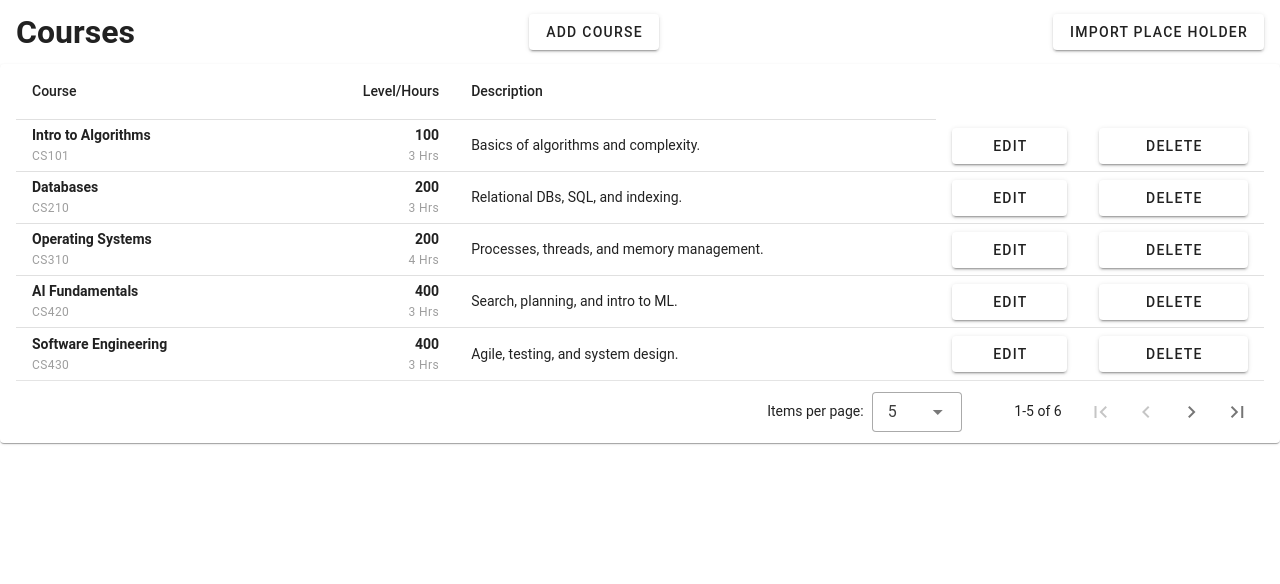
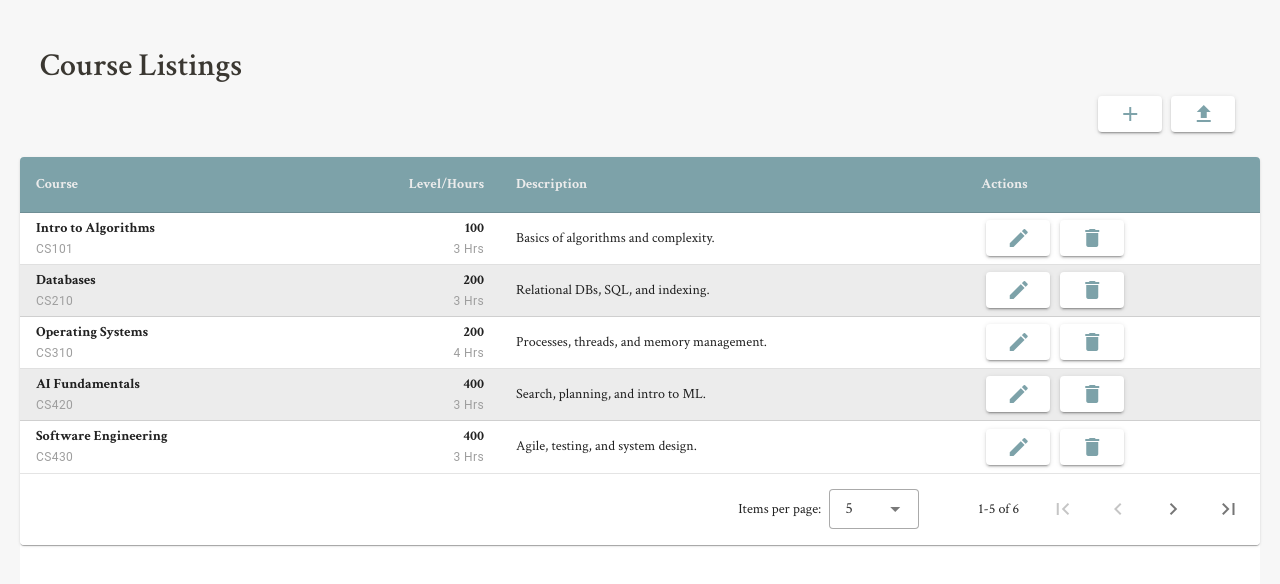
Before and after one commit to La-S/SE-IV-Website-Vue, a Vue app: page / in a window 1280 px wide. Shown: the top 584 px of the page. Built offline with nearby package versions, Linux system fonts and the light colour scheme; a small style sheet from the web is missing.

Commit message:
added to the CSS sheet, added hover captions to the buttons, added styling to the table and other minor styling changes

```diff
--- a/index.html
+++ b/index.html
@@ -4,6 +4,7 @@
     <meta charset="UTF-8">
     <meta name="viewport" content="width=device-width, initial-scale=1.0">
     <title>Courses</title>
+    <link href="https://fonts.googleapis.com/icon?family=Material+Icons" rel="stylesheet">
   </head>
   <body>
     <div id="app"></div>
--- a/src/components/AddCoursePage.vue
+++ b/src/components/AddCoursePage.vue
@@ -1,11 +1,22 @@
 <template>
-  <header class="d-flex align-center justify-space-between px-4 py-2">
-    <h1 class="text-center my-0">Courses</h1>
-    <v-btn class="text-right" >Add Course</v-btn>
-    <v-btn class="text-right">Import Place Holder</v-btn>
+  <header>
+    <h1>Course Listings </h1>
+
+  <div style="display: flex; justify-content: flex-end;">
+    <v-btn>
+      <span class="material-icons"
+            title="Click to add a new course">add
+      </span>
+    </v-btn>
+    <v-btn>
+      <span class="material-icons"
+            title="Click to import course information from CSV file"> upload
+      </span>
+    </v-btn>
+  </div>
   </header>
 
-  <v-card class="mx-auto px-4">
+  <v-card>
     <v-data-table-server
       v-model:items-per-page="itemsPerPage"
       :headers="headers"
@@ -31,8 +42,18 @@
             </div>
           </td>
           <td>{{ item.description }}</td>
-          <td><v-btn block>Edit</v-btn></td>
-          <td><v-btn block>Delete</v-btn></td>
+          <td>
+            <v-btn>
+             <span class="material-icons"
+                   title="Click to edit the course">edit
+             </span>
+          </v-btn>
+          <v-btn>
+            <span class="material-icons"
+                  title="Click to delete the course">delete
+            </span>
+          </v-btn>
+        </td>
         </tr>
       </template>
     </v-data-table-server>
@@ -43,10 +64,12 @@
 import { ref } from 'vue'
 
 const itemsPerPage = ref(5)
+
 const headers = ref([
   { title: 'Course', key: 'course' },
   { title: 'Level/Hours', key: 'credits', align: 'end' },
   { title: 'Description', key: 'description' },
+  { title: 'Actions', key: 'actions' },
 ])
 
 const search = ref('')
--- a/src/main.ts
+++ b/src/main.ts
@@ -13,8 +13,7 @@ import App from './App.vue'
 // Composables
 import { createApp } from 'vue'
 
-// Styles
-import 'unfonts.css'
+import './style.css'
 
 const app = createApp(App)
 
--- /dev/null
+++ b/src/style.css
@@ -0,0 +1,61 @@
+@import url('https://fonts.googleapis.com/css2?family=Crimson+Text:wght@400;600;700&display=swap');
+
+body {
+  font-family: 'Crimson Text', serif;
+  background-color: #f7f7f7;
+  color: #3a3731;
+  line-height: 1.6;
+  padding: 20px;
+}
+
+header {
+  padding: 20px;
+  background-color: #f7f7f7;
+}
+
+h1, h2, h3, h4, h5, h6 {
+  color: #3a3731;
+  font-weight: 600;
+}
+
+button {
+  background-color: #7da2a9;
+  color: #fff;
+  border: none;
+  padding: 0.6rem 1rem;
+  margin: 0.3rem;
+  border-radius: 6px;
+  cursor: pointer;
+  font-size: 1rem;
+  transition: background-color 0.2s ease;
+  font-family: 'Crimson Text', serif;
+}
+
+button:hover {
+  background-color: #6a8d93;
+}
+
+button.outline {
+  background-color: transparent;
+  color: #7da2a9;
+  border: 2px solid #7da2a9;
+}
+
+button.outline:hover {
+  background-color: #7da2a9;
+  color: #fff;
+}
+
+.material-icons {
+  color: #7da2a9;
+}
+
+.v-data-table tbody tr:nth-child(even) {
+  background-color: #ececec;
+}
+
+.v-data-table thead th {
+  font-weight: 700 !important;
+  color: #ececec !important;
+  background-color: #7da2a9
+}
--- a/tsconfig.app.json
+++ b/tsconfig.app.json
@@ -1,5 +1,5 @@
 {
-  "extends": "@vue/tsconfig/tsconfig.dom.json",
+  "extends": "./tsconfig.json",
   "include": ["env.d.ts", "src/**/*", "src/**/*.vue"],
   "exclude": ["src/**/__tests__/*"],
   "compilerOptions": {
```
